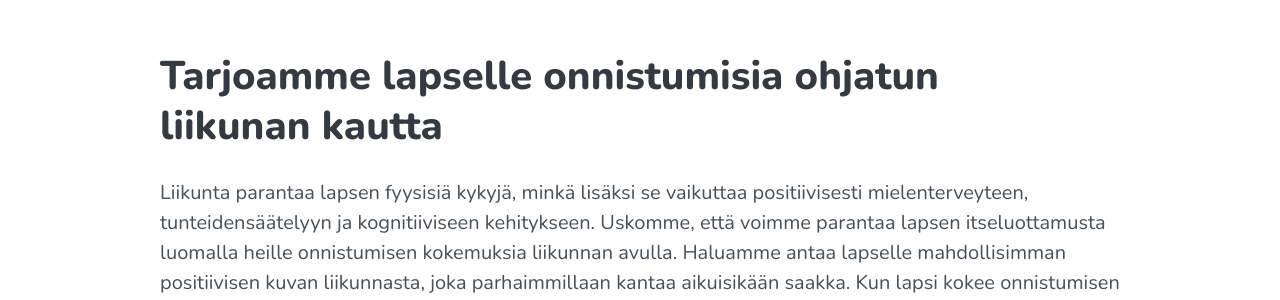
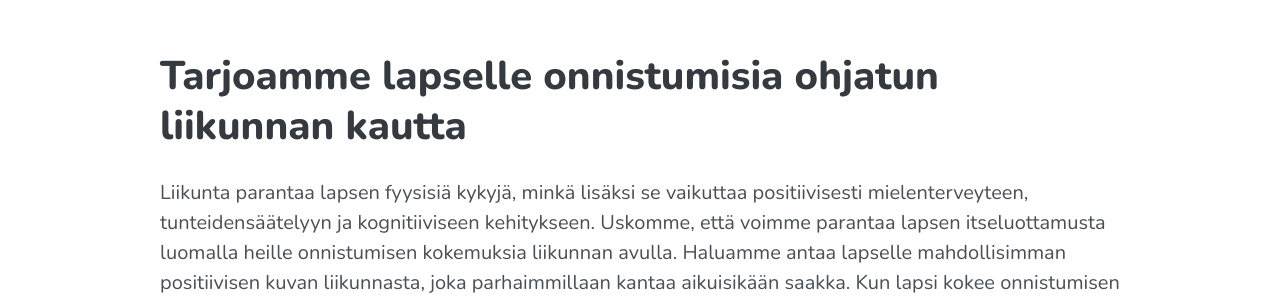
Before and after one commit to Funktum/weemove, a Jekyll site: the page built from _pages/home.md, in a window 1280 px wide and 900 px high, scrolled down 762 px. Shown: the part 211-511 px from the top of the window. Built offline with Jekyll 4.4.1, drawn with Linux system fonts in a browser that asks for light colours; our own code applies the rules of GitHub Pages for plain Markdown files; a script that is not in the unit is left out.

Commit message:
Update home.md

```diff
--- a/_pages/home.md
+++ b/_pages/home.md
@@ -9,7 +9,7 @@ description: >-
 hero_btn: '#wee-kerhot'
 hero_btn_text: WEE-kerhot
 ---
-# Tarjoamme lapselle onnistumisia ohjatun liikunan kautta
+# Tarjoamme lapselle onnistumisia ohjatun liikunnan kautta
 
 Liikunta parantaa lapsen fyysisiä kykyjä, minkä lisäksi se vaikuttaa positiivisesti mielenterveyteen, tunteidensäätelyyn ja kognitiiviseen kehitykseen. Uskomme, että voimme parantaa lapsen itseluottamusta luomalla heille onnistumisen kokemuksia liikunnan avulla. Haluamme antaa lapselle mahdollisimman positiivisen kuvan liikunnasta, joka parhaimmillaan kantaa aikuisikään saakka. Kun lapsi kokee onnistumisen tunteen ja pääsee pitämään hauskaa, on tämä onnistuminen myös meille!
 
```
